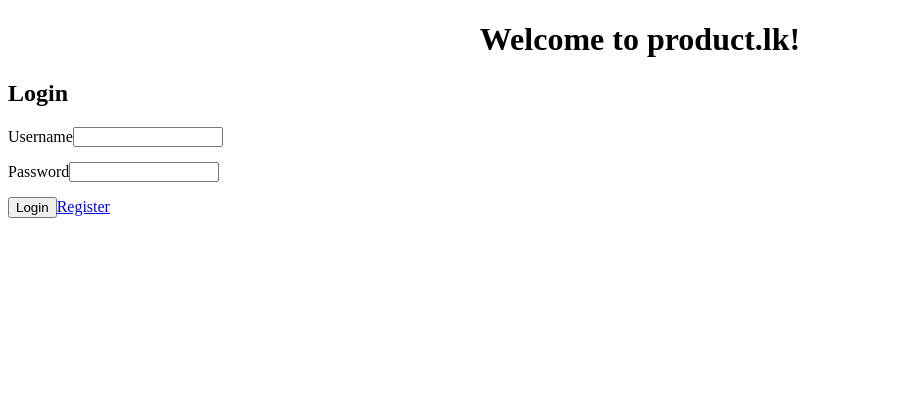
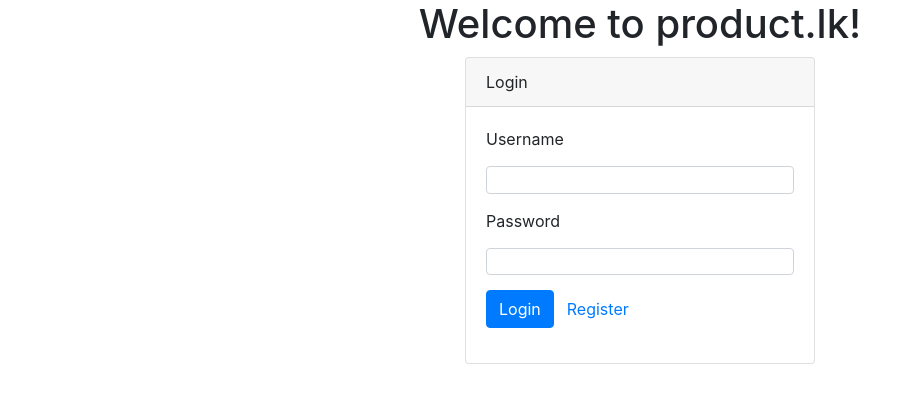
Before and after one commit to kasunsk/orderweb, an Angular app: page / in a window 1280 px wide. Shown: the top 402 px of the page, without its empty margins (0-913 px from the left). Built offline with nearby package versions, Linux system fonts and the light colour scheme.

Commit message:
added bootstrap and configured
run npm install

```diff
--- a/package.json
+++ b/package.json
@@ -21,6 +21,7 @@
     "@angular/platform-browser": "^5.2.0",
     "@angular/platform-browser-dynamic": "^5.2.0",
     "@angular/router": "^5.2.0",
+    "bootstrap": "^4.0.0-beta.3",
     "core-js": "^2.4.1",
     "rxjs": "^5.5.6",
     "zone.js": "^0.8.19"
--- a/src/app/app.routing.ts
+++ b/src/app/app.routing.ts
@@ -1,7 +1,7 @@
 import { Routes, RouterModule } from '@angular/router';
 
 import { LoginComponent } from './login/index';
-import {AuthGuard} from "./_guards/auth.guard";
+import {AuthGuard} from './_guards/auth.guard';
 
 const appRoutes: Routes = [
   { path: 'login', component: LoginComponent },
--- a/src/app/login/login.component.html
+++ b/src/app/login/login.component.html
@@ -1,5 +1,9 @@
-<div class="col-md-6 col-md-offset-3">
-  <h2>Login</h2>
+<div class="container">
+  <div class="row justify-content-center">
+    <div class="col-lg-4 col-md-6 col-sm-8 col-8">
+      <div class="card">
+        <div class="card-header">Login</div>
+        <div class="card-body">
           <form name="form" (ngSubmit)="f.form.valid && login()" #f="ngForm" novalidate>
             <div class="form-group" [ngClass]="{ 'has-error': f.submitted && !username.valid }">
               <label for="username">Username</label>
@@ -18,3 +22,7 @@
             </div>
           </form>
         </div>
+      </div>
+    </div>
+  </div>
+</div>
--- a/src/app/login/login.component.ts
+++ b/src/app/login/login.component.ts
@@ -13,7 +13,7 @@
   model: any = {};
   loading = false;
   returnUrl: string;
-  returnTenantUrl : string;
+  returnTenantUrl: string;
 
   constructor(
     private route: ActivatedRoute,
@@ -36,9 +36,9 @@
       .subscribe(
         data => {
 
-          let currentUser = localStorage.getItem('currentUser');
+          const currentUser = localStorage.getItem('currentUser');
 
-          this.alertService.success("Login Success", true);
+          this.alertService.success('Login Success', true);
 
           if (currentUser) {
             this.router.navigate([this.returnUrl]);
```
Also changed, not shown: .angular-cli.json. Lines whose indentation alone changed are shown as unchanged.
